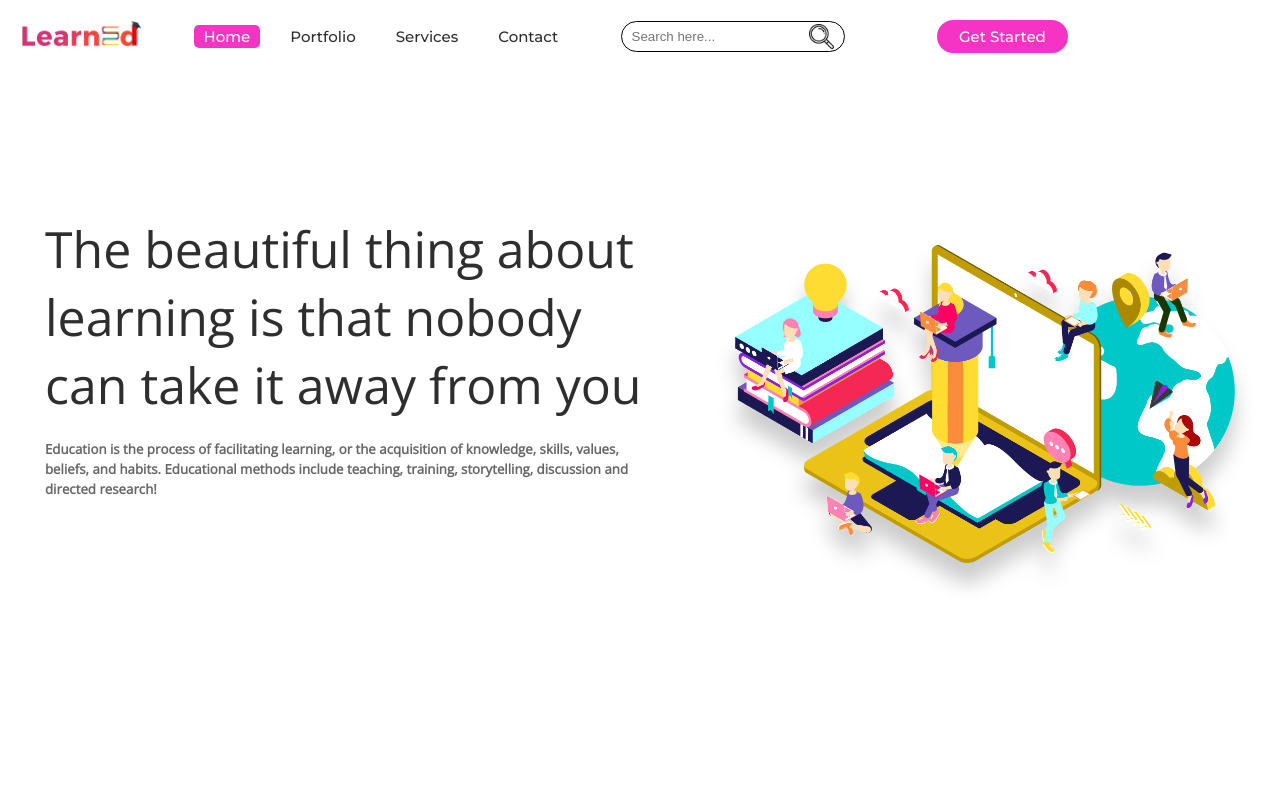
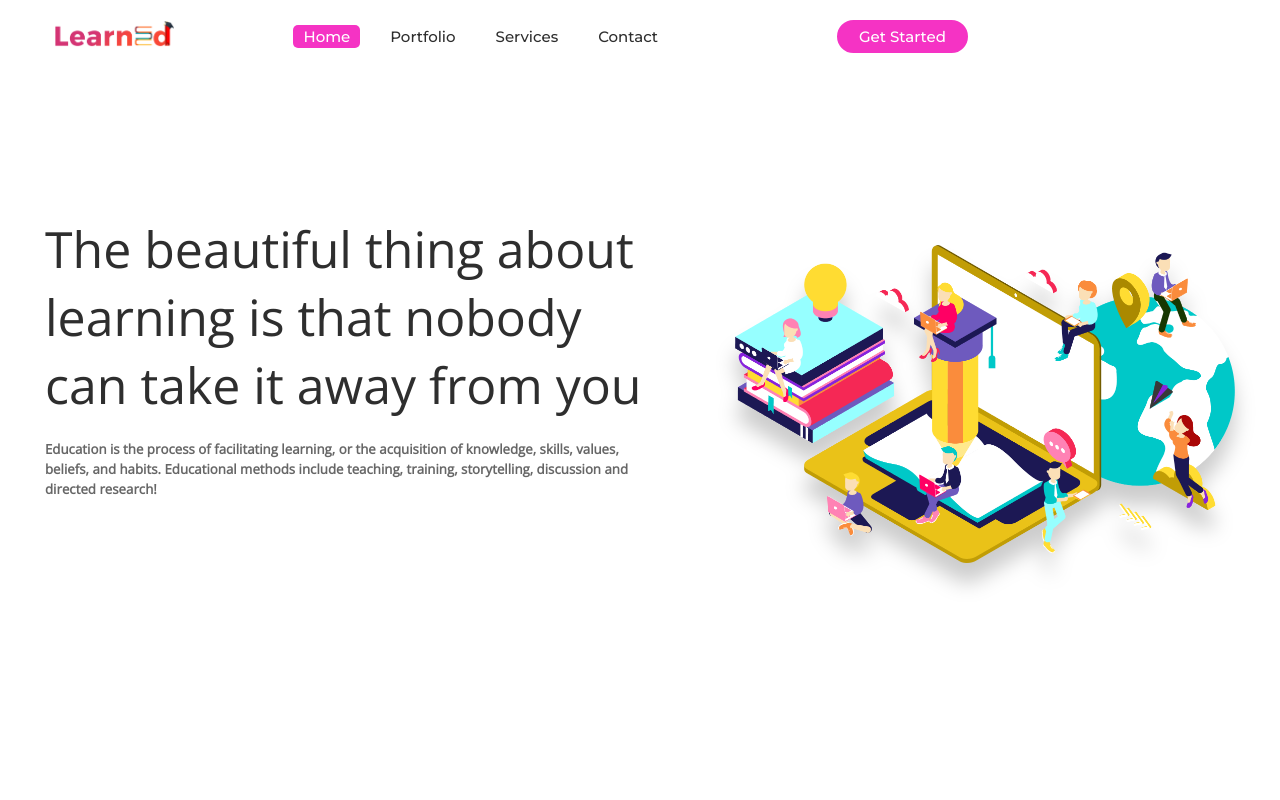
Before and after one commit to Prachi3899/LearnED, a website: page index.html in a window 1280 px wide. Shown: the top 800 px of the page. Drawn offline with nearby package versions, Linux system fonts and the light colour scheme; no server answers.

Commit message:
remove search bar

```diff
--- a/index.html
+++ b/index.html
@@ -38,10 +38,10 @@
         <li><a href="#services_section">Services</a></li>
         <li><a href="#contactus_section">Contact</a></li>
       </ul>
-      <div class="srch">
+      <!-- <div class="srch">
         <input type="text" class="search" placeholder="Search here..." /><img src="images/icon/search.png" alt="search"
           onclick="slide()" />
-      </div>
+      </div> -->
       <a id="login" class="get-started" href="login.html">Get Started</a>
 
       <!--
```
